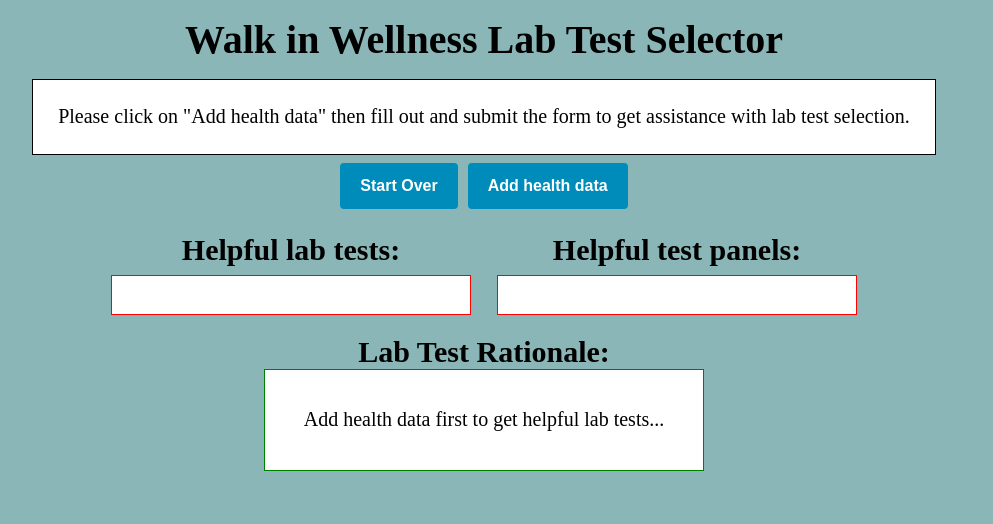
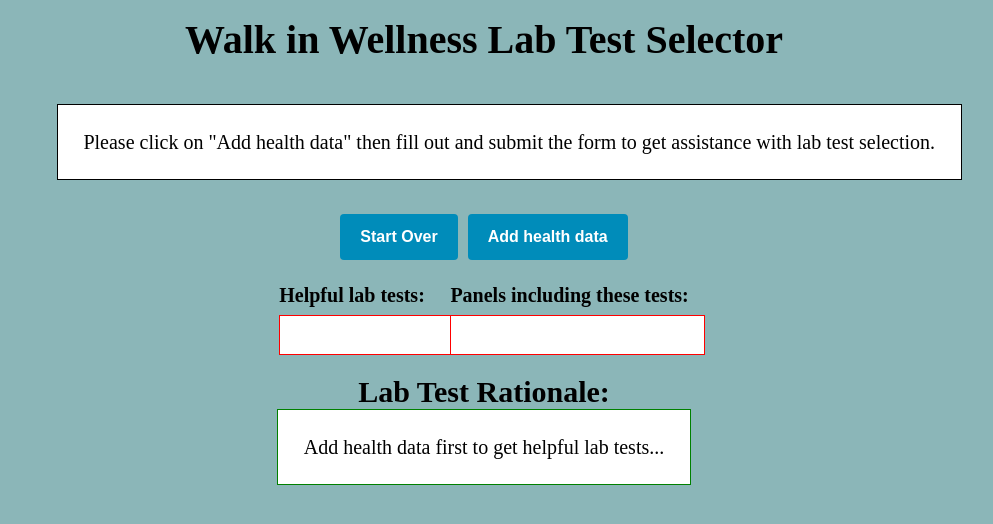
Before and after one commit to thejsx/GPT-lab-selector, a FastAPI app: page / in a window 1280 px wide; the page is wider, and only the part inside the window is pictured. Shown: the top 524 px of that part, without its empty margins (156-1149 px from the left). Run offline with FastAPI, Linux system fonts and the light colour scheme.

Commit message:
Changed link handling for lab tests, minor formatting changes

```diff
--- a/main.py
+++ b/main.py
@@ -25,7 +25,11 @@ def read_root(request: Request):
 @app.post("/process")
 async def process_query(query: models.QueryData = Body(...)):
     query = query.dict()
-    gpt_response = gpt_funcs.gpt_lab_recommender(query['query'])
+    try:
+        gpt_response = gpt_funcs.gpt_lab_recommender(query['query'])
+    except Exception as e:
+        print(f'The query {query} generated an error {e}')
+        return {}
     try:
         final_dict,panel_dict = find_lab_test_matches_complete(gpt_response)
     except:
@@ -36,7 +40,7 @@ async def process_query(query: models.QueryData = Body(...)):
 async def test_query(query: str = Form(...), clickedText: str = Form(...)):
     reply = gpt_funcs.test_explanation(query,clickedText)
     # return Response(f'{clickedText}:<br/>{reply}', media_type='text/plain')
-    return Response(f'<span style="font-weight:bold;">{clickedText}:</span><br><span style="font-weight:normal;">{reply}</span>',media_type='text/plain')
+    return {'response':f'<span style="font-weight:bold;">{clickedText}:</span><br><span style="font-weight:normal;">{reply}</span>'}
 
 @app.post('/validate')
 async def validate_query(query: str = Form(...)):
--- a/static/main.css
+++ b/static/main.css
@@ -2,6 +2,7 @@ body {
     background-color:rgb(139, 182, 184);
     color:black;
     overflow-y: auto;
+    box-sizing: border-box;
  }
 
  #API-title {
@@ -13,20 +14,21 @@ body {
 }
 
 .instructions-container {
+    display: flex;
+    align-items: center;
+    justify-content: center;
+    width: 100%;
+    padding: 2%;
+    margin: 1vh 0 1vh 0;
+
+}
+
+#Instructions {
     background-color: white;
     border: 1px solid black;
     align-items: center;
-    justify-content: center;
-    margin: 1vh auto 1vh auto;
     width: fit-content;
-    display: flex;
-    padding:2%;
-    height: fit-content;
-}
-
-#Instructions {
-    align-items: center;
-    justify-content: center;
+    padding: 2vw;
 }
 
 #input-container {
@@ -44,7 +46,7 @@ body {
     border: 1px solid blue;
     padding: 2vw;
     width: fit-content;
-    max-width: 800px;
+    max-width: 80vw;
 }
 
 
@@ -78,9 +80,11 @@ body {
 #messages {
     background-color: white;
     border: 1px solid green;
-    padding: 3vw;
+    padding: 2vw;
     width: fit-content;
+    max-width: 80%;
 }
+
 
 .results-container {
     display: grid;
@@ -91,6 +95,10 @@ body {
     width: fit-content;
     max-width: 95vw;
     margin: 3vh auto 2.5vh auto;
+}
+
+.results-container h2 {
+    font-size: 16px;
 }
 
 #result1, #result2 {
@@ -104,7 +112,7 @@ body {
     padding: 1.5vw;
     margin-top: 1vh;
     width: fit-content;
-    min-width: 25vw;
+    min-width: 90%;
 }
 
 .panel {
@@ -400,7 +408,7 @@ h1 {
   }
 
   @media (min-width: 768px) {
-    body {
+    body, .results-container h2 {
       font-size: 18px; /* Increased font size for screens 768px and wider */
     }
     .box, .drop-down, #queryInput, .checklistbuttons button, .query-box div button {
@@ -409,7 +417,7 @@ h1 {
   }
 
   @media (min-width: 1024px) {
-    body {
+    body, .results-container h2 {
       font-size: 20px; /* Even larger font size for screens 1024px and wider */
     }
     .box, .drop-down, #queryInput, .checklistbuttons button, .query-box div button {
@@ -418,8 +426,8 @@ h1 {
   }
 
   @media (min-width: 1350px) {
-    body {
-      font-size: 24px; /* Even larger font size for screens 1024px and wider */
+    body, .results-container h2 {
+      font-size: 24px; /* Even larger font size for screens 1350px and wider */
     }
     .box, .drop-down, #queryInput, .checklistbuttons button, .query-box div button {
         font-size: 18px;
--- a/static/main.js
+++ b/static/main.js
@@ -1,4 +1,5 @@
-healthData = null;
+var healthData = null;
+var labTests = {};
 
 let isFetching = false;
 
@@ -121,7 +122,7 @@ function submitQuery(query) {
     isFetching = true;
     document.getElementById('result1').innerHTML = '';
     document.getElementById('result2').innerHTML = '';
-
+    labTests = {};
     document.body.style.cursor = 'wait';
     var loading = document.querySelector('.loading');
     loading.style.display = 'flex';
@@ -212,14 +213,22 @@ function createLinkClickHandler(query, data) {
     return function handleLinkClick(event) {
         if (isFetching) return;
         isFetching = true;
-
+        var clickedText = event.target.textContent;
+        console.log(clickedText)
+        equivalentNames = colorLinkHandler(clickedText, data);
+        if (clickedText in labTests) {
+            document.getElementById('messages').innerHTML = labTests[clickedText];
+            document.getElementById('Instructions').innerHTML = 'See lab test rationale below.<br> Click on another test to get reasons for test.'
+            document.getElementById('messages').scrollIntoView({behavior: 'smooth' });
+            isFetching=false;
+            return
+        }
         event.preventDefault();
         document.body.style.cursor = 'wait';
         var loading = document.querySelector('.loading');
         loading.style.display = 'flex';
-        var clickedText = event.target.textContent;
+
         document.getElementById('Instructions').textContent = "Getting lab test rationale.. please wait";
-        colorLinkHandler(clickedText, data);
         fetchWithTimeout('/test-reasons', {
             method: 'POST',
             headers: {
@@ -230,14 +239,17 @@ function createLinkClickHandler(query, data) {
         .then(response => {
             if (!response.ok) {
                 document.getElementById('Instructions').innerHTML = '<span style="font-weight:bold; color:red;">There was a problem with the network.<br> Please try again.</span>';
-                modalDialouge('Something went wrong getting the test rationale. Please try again.');
+                modalDialouge('Something went wrong getting the test rationale. Please wait a few seconds then try again.');
                 throw new Error('There was a problem with the network. Please try again.');
             }
-            return response.text()})
+            return response.json()})
 
         .then(data => {
             // Handle the response data here
-            document.getElementById('messages').innerHTML = data;
+            document.getElementById('messages').innerHTML = data['response'];
+            equivalentNames.forEach(test => {
+                labTests[test] = data['response']
+            });
             document.getElementById('Instructions').innerHTML = 'See lab test rationale below.<br> Click on another test to get reasons for test.'
             document.getElementById('messages').scrollIntoView({behavior: 'smooth' });
 
@@ -245,7 +257,7 @@ function createLinkClickHandler(query, data) {
         .catch((error) => {
             console.error('Error:', error);
             document.getElementById('Instructions').innerHTML = '<span style="font-weight:bold; color:red;">There was a problem with the network.<br> Please try again.</span>';
-            modalDialouge('Something went wrong getting the test rationale. Please try again.');
+            modalDialouge('Something went wrong getting the test rationale. Please wait a few seconds and try again.');
         })
         .finally(() => {
             isFetching=false;
@@ -266,12 +278,15 @@ function colorLinkHandler(clickedText,data) {
     let links = document.getElementsByTagName("a");
             // Select all links with the equivalent name
     for (let i = 0; i < links.length; i++) {
+        links[i].style.color = 'black';
         let linkText = links[i].textContent;
         for (let j = 0; j < equivalentNames.length; j++) {
             if (linkText.indexOf(equivalentNames[j]) !== -1) {
                 links[i].style.color = "green";
                 break;}
-        }}}
+
+        }}
+    return equivalentNames}
 
 // code for loading the checklist on click of Add health data (1 or 2) or clearing checklist (both use fuction loadChecklist)
 
--- a/templates/input.html
+++ b/templates/input.html
@@ -32,7 +32,7 @@
 
     <div class="results-container">
         <h2>Helpful lab tests:</h2>
-        <h2>Helpful test panels:</h2>
+        <h2>Panels including these tests:</h2>
         <div id="result1"></div>
         <div id="result2"></div>
     </div>
```
